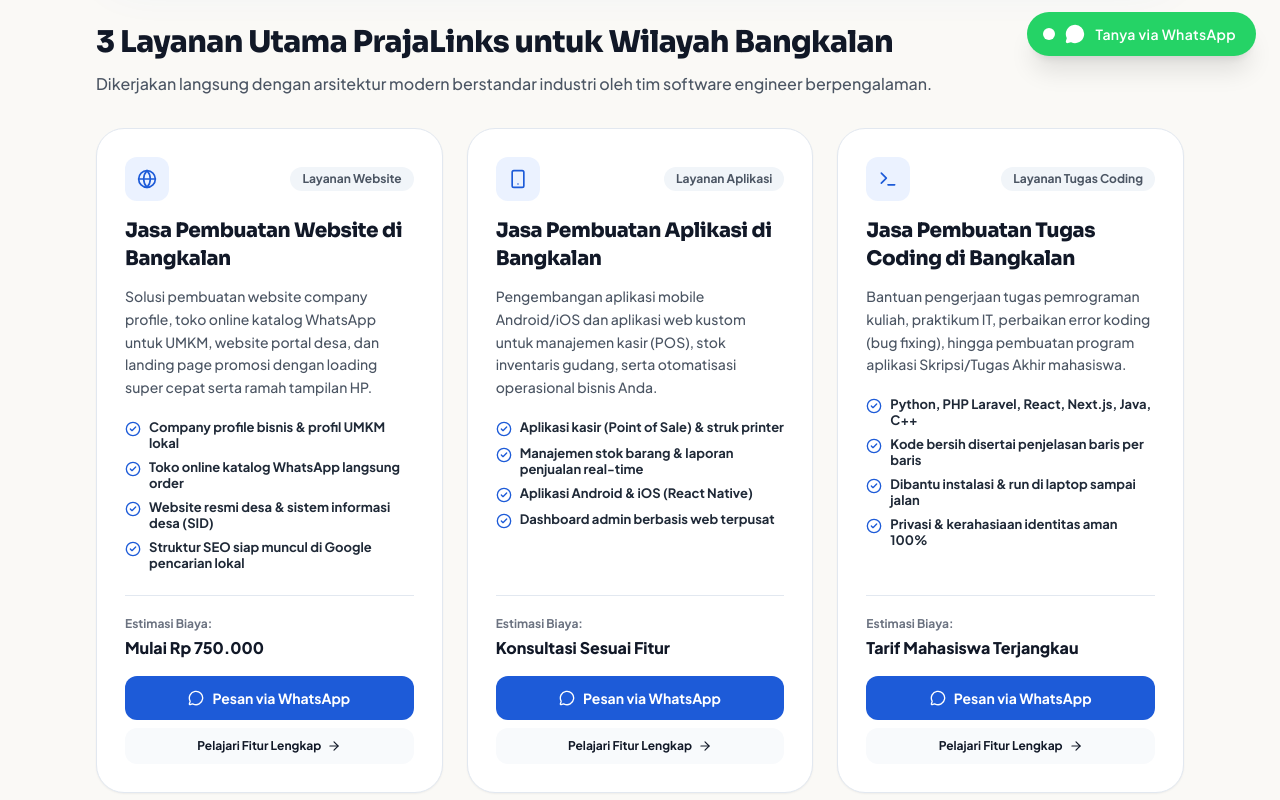
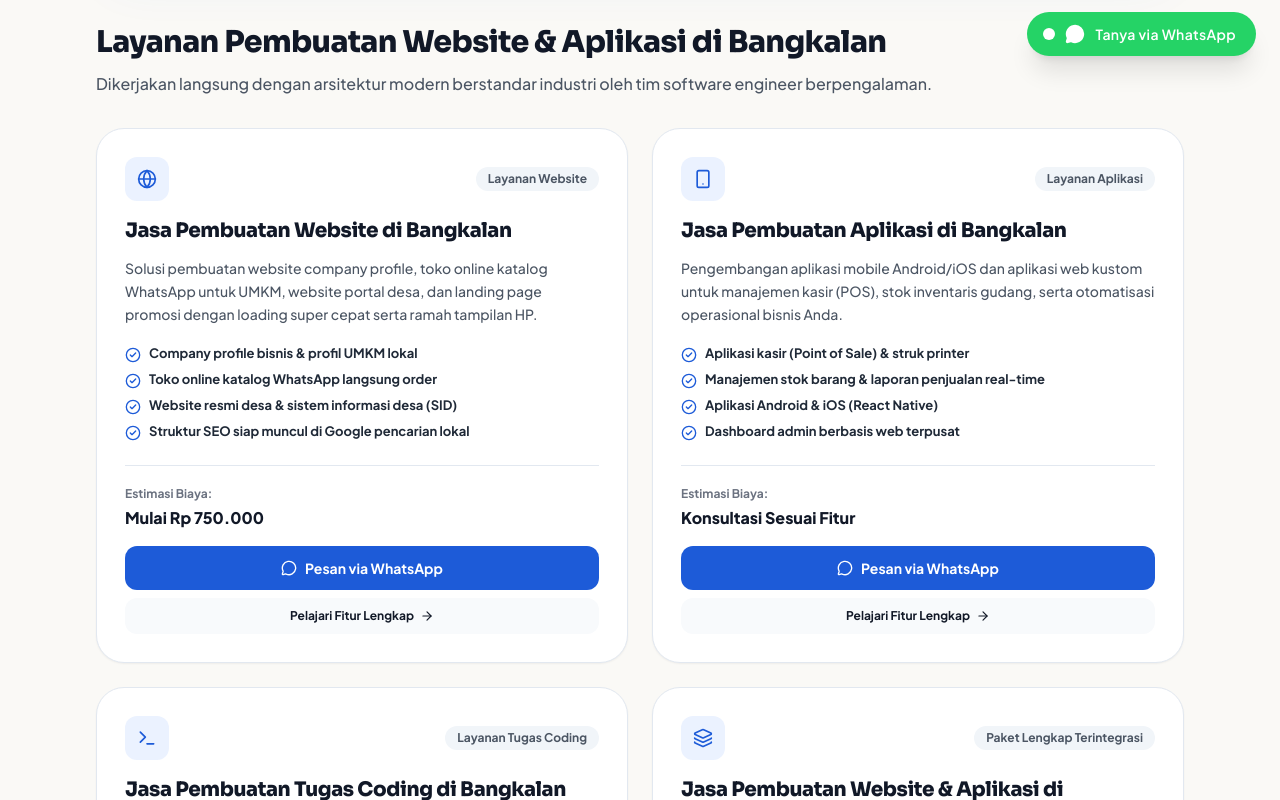
Before and after one commit to Hexheronjan/PrajaLinks, a Next.js app: page /wilayah/bangkalan in a window 1280 px wide. Shown: the part 720-1520 px from the top of the page. Built offline with nearby package versions, Linux system fonts and the light colour scheme.

Commit message:
feat(seo): add DIY regions and expand 4 core pillars per region for exact search matching

```diff
--- a/src/app/wilayah/[slug]/page.tsx
+++ b/src/app/wilayah/[slug]/page.tsx
@@ -13,6 +13,7 @@
   ShieldCheck,
   Clock,
   Sparkles,
+  Layers,
 } from "lucide-react";
 import { siteData, getWhatsAppLink } from "@/data/site";
 import { jatimCities, type JatimCity } from "@/data/jatimCities";
@@ -41,8 +42,9 @@
     };
   }
 
+  const province = city.province || "Jawa Timur";
   const title = `Jasa Pembuatan Website, Aplikasi & Tugas Coding di ${city.name} | PrajaLinks`;
-  const description = `PrajaLinks melayani Jasa Pembuatan Website, Jasa Pembuatan Aplikasi Android/iOS/Web, dan Jasa Pembuatan Tugas Coding online untuk UMKM, bisnis, dan mahasiswa di ${city.name}, Jawa Timur. Cepat, bergaransi & harga terjangkau.`;
+  const description = `PrajaLinks melayani Jasa Pembuatan Website, Jasa Pembuatan Aplikasi Android/iOS/Web, dan Jasa Pembuatan Tugas Coding online untuk UMKM, bisnis, dan mahasiswa di ${city.name}, ${province}. Cepat, bergaransi & harga terjangkau.`;
   const canonicalUrl = `https://www.prajalinks.my.id/wilayah/${city.slug}`;
 
   return {
@@ -50,15 +52,16 @@
     description,
     keywords: [
       `jasa pembuatan website ${city.name.toLowerCase()}`,
-      `jasa pembuatan website di ${city.name.toLowerCase()}`,
       `jasa pembuatan aplikasi ${city.name.toLowerCase()}`,
-      `jasa aplikasi android ${city.name.toLowerCase()}`,
       `jasa pembuatan tugas coding ${city.name.toLowerCase()}`,
-      `jasa tugas coding mahasiswa ${city.name.toLowerCase()}`,
+      `jasa pembuatan website & aplikasi ${city.name.toLowerCase()}`,
+      `jasa pembuatan website dan aplikasi ${city.name.toLowerCase()}`,
+      `jasa website ${city.name.toLowerCase()}`,
+      `jasa aplikasi ${city.name.toLowerCase()}`,
+      `jasa tugas coding ${city.name.toLowerCase()}`,
       `jasa skripsi informatika ${city.name.toLowerCase()}`,
       `web developer ${city.name.toLowerCase()}`,
       `software house ${city.name.toLowerCase()}`,
-      `jasa website desa ${city.name.toLowerCase()}`,
       "prajalinks",
     ],
     alternates: {
@@ -95,6 +98,8 @@
     notFound();
   }
 
+  const province = city.province || "Jawa Timur";
+
   const localJsonLd = {
     "@context": "https://schema.org",
     "@graph": [
@@ -102,7 +107,7 @@
         "@type": "ProfessionalService",
         "@id": `https://www.prajalinks.my.id/wilayah/${city.slug}#service`,
         name: `PrajaLinks - Jasa Website, Aplikasi & Tugas Coding ${city.name}`,
-        description: `Layanan rekayasa software pembuatan website, aplikasi Android/iOS, dan tugas coding untuk wilayah ${city.name}, Jawa Timur.`,
+        description: `Layanan rekayasa software pembuatan website, aplikasi Android/iOS, dan tugas coding untuk wilayah ${city.name}, ${province}.`,
         url: `https://www.prajalinks.my.id/wilayah/${city.slug}`,
         telephone: `+${siteData.brand.waNumber}`,
         areaServed: {
@@ -112,10 +117,48 @@
         address: {
           "@type": "PostalAddress",
           addressLocality: city.name,
-          addressRegion: "Jawa Timur",
+          addressRegion: province,
           addressCountry: "ID",
         },
         priceRange: "Rp 750.000 - Rp 5.000.000+",
+        hasOfferCatalog: {
+          "@type": "OfferCatalog",
+          name: `Layanan PrajaLinks di ${city.name}`,
+          itemListElement: [
+            {
+              "@type": "Offer",
+              itemOffered: {
+                "@type": "Service",
+                name: `Jasa Pembuatan Website ${city.name}`,
+                description: `Jasa pembuatan website company profile, toko online WhatsApp, dan website bisnis di ${city.name}.`,
+              },
+            },
+            {
+              "@type": "Offer",
+              itemOffered: {
+                "@type": "Service",
+                name: `Jasa Pembuatan Aplikasi ${city.name}`,
+                description: `Jasa pembuatan aplikasi Android, iOS, dan aplikasi kasir POS di ${city.name}.`,
+              },
+            },
+            {
+              "@type": "Offer",
+              itemOffered: {
+                "@type": "Service",
+                name: `Jasa Pembuatan Tugas Coding ${city.name}`,
+                description: `Jasa pengerjaan tugas coding kuliah, Python, Laravel, React, dan skripsi IT di ${city.name}.`,
+              },
+            },
+            {
+              "@type": "Offer",
+              itemOffered: {
+                "@type": "Service",
+                name: `Jasa Pembuatan Website & Aplikasi ${city.name}`,
+                description: `Paket lengkap integrasi website dan aplikasi mobile/web kustom untuk bisnis di ${city.name}.`,
+              },
+            },
+          ],
+        },
       },
       {
         "@type": "BreadcrumbList",
@@ -186,6 +229,22 @@
       ctaSlug: "/layanan/jasa-pembuatan-tugas-coding",
       waText: `Halo PrajaLinks, saya ingin tanya Jasa Pembuatan Tugas Coding untuk mahasiswa di ${city.name}.`,
     },
+    {
+      id: "web-app",
+      icon: Layers,
+      badge: "Paket Lengkap Terintegrasi",
+      title: `Jasa Pembuatan Website & Aplikasi di ${city.name}`,
+      desc: `Solusi digital terintegrasi menggabungkan website profil bisnis dan sistem aplikasi kasir/stok operasional dengan database terpusat yang tersinkronisasi 100%.`,
+      features: [
+        "Website company profile + aplikasi sistem operasional",
+        "Database cloud terpusat & real-time",
+        "Manajemen admin dari web dan smartphone",
+        "Garansi perawatan sistem & pelatihan staf",
+      ],
+      price: "Paket Bundling Terjangkau",
+      ctaSlug: "/layanan/jasa-pembuatan-aplikasi",
+      waText: `Halo PrajaLinks, saya tertarik dengan paket Jasa Pembuatan Website & Aplikasi untuk wilayah ${city.name}.`,
+    },
   ];
 
   return (
@@ -218,7 +277,7 @@
         <div className="relative rounded-[32px] bg-white dark:bg-[#111C33] border border-[#E2E8F0] dark:border-white/10 p-6 sm:p-10 lg:p-12 shadow-[0_20px_50px_-15px_rgba(29,91,216,0.08)] overflow-hidden mb-12">
           <div className="inline-flex items-center gap-2 px-3.5 py-1.5 rounded-full bg-[#EBF2FF] dark:bg-[#1D5BD8]/20 text-[#1D5BD8] dark:text-[#60A5FA] text-xs sm:text-sm font-bold mb-5">
             <MapPin className="w-4 h-4 text-[#C88A23]" />
-            <span>Layanan Digital Area {city.name}, Jawa Timur</span>
+            <span>Layanan Digital Area {city.name}, {province}</span>
           </div>
 
           <h1 className="font-heading text-2xl sm:text-4xl lg:text-[40px] font-extrabold text-[#111827] dark:text-white leading-[1.25] tracking-tight mb-5">
@@ -285,16 +344,16 @@
           </div>
         </div>
 
-        {/* 3 Core Services in this City */}
+        {/* 4 Core Services in this City */}
         <section className="mb-14">
           <h2 className="font-heading text-xl sm:text-3xl font-extrabold text-[#111827] dark:text-white mb-3">
-            3 Layanan Utama PrajaLinks untuk Wilayah {city.name}
+            Layanan Pembuatan Website & Aplikasi di {city.name}
           </h2>
           <p className="text-sm sm:text-base text-[#4B5563] dark:text-slate-300 font-medium mb-8">
             Dikerjakan langsung dengan arsitektur modern berstandar industri oleh tim software engineer berpengalaman.
           </p>
 
-          <div className="grid grid-cols-1 lg:grid-cols-3 gap-6">
+          <div className="grid grid-cols-1 md:grid-cols-2 gap-6">
             {servicesPillars.map((srv) => {
               const Icon = srv.icon;
               return (
--- a/src/data/jatimCities.ts
+++ b/src/data/jatimCities.ts
@@ -2,38 +2,47 @@
   slug: string;
   name: string;
   capital?: string;
+  province?: string;
 }
 
 export const jatimCities: JatimCity[] = [
-  { slug: "bangkalan", name: "Bangkalan", capital: "Bangkalan" },
-  { slug: "banyuwangi", name: "Banyuwangi", capital: "Banyuwangi" },
-  { slug: "blitar", name: "Blitar", capital: "Kanigoro / Blitar" },
-  { slug: "bojonegoro", name: "Bojonegoro", capital: "Bojonegoro" },
-  { slug: "bondowoso", name: "Bondowoso", capital: "Bondowoso" },
-  { slug: "gresik", name: "Gresik", capital: "Gresik" },
-  { slug: "jember", name: "Jember", capital: "Jember" },
-  { slug: "jombang", name: "Jombang", capital: "Jombang" },
-  { slug: "kediri", name: "Kediri", capital: "Kediri / Ngasem" },
-  { slug: "lamongan", name: "Lamongan", capital: "Lamongan" },
-  { slug: "lumajang", name: "Lumajang", capital: "Lumajang" },
-  { slug: "madiun", name: "Madiun", capital: "Madiun / Caruban" },
-  { slug: "magetan", name: "Magetan", capital: "Magetan" },
-  { slug: "malang", name: "Malang", capital: "Malang / Kepanjen" },
-  { slug: "mojokerto", name: "Mojokerto", capital: "Mojokerto / Mojosari" },
-  { slug: "nganjuk", name: "Nganjuk", capital: "Nganjuk" },
-  { slug: "ngawi", name: "Ngawi", capital: "Ngawi" },
-  { slug: "pacitan", name: "Pacitan", capital: "Pacitan" },
-  { slug: "pamekasan", name: "Pamekasan", capital: "Pamekasan" },
-  { slug: "pasuruan", name: "Pasuruan", capital: "Pasuruan / Bangil" },
-  { slug: "ponorogo", name: "Ponorogo", capital: "Ponorogo" },
-  { slug: "probolinggo", name: "Probolinggo", capital: "Probolinggo / Kraksaan" },
-  { slug: "sampang", name: "Sampang", capital: "Sampang" },
-  { slug: "sidoarjo", name: "Sidoarjo", capital: "Sidoarjo" },
-  { slug: "situbondo", name: "Situbondo", capital: "Situbondo" },
-  { slug: "sumenep", name: "Sumenep", capital: "Sumenep" },
-  { slug: "trenggalek", name: "Trenggalek", capital: "Trenggalek" },
-  { slug: "tuban", name: "Tuban", capital: "Tuban" },
-  { slug: "tulungagung", name: "Tulungagung", capital: "Tulungagung" },
-  { slug: "batu", name: "Batu", capital: "Batu" },
-  { slug: "surabaya", name: "Surabaya", capital: "Surabaya" },
+  // Jawa Timur (31 Wilayah Utama)
+  { slug: "bangkalan", name: "Bangkalan", capital: "Bangkalan", province: "Jawa Timur" },
+  { slug: "banyuwangi", name: "Banyuwangi", capital: "Banyuwangi", province: "Jawa Timur" },
+  { slug: "blitar", name: "Blitar", capital: "Kanigoro / Blitar", province: "Jawa Timur" },
+  { slug: "bojonegoro", name: "Bojonegoro", capital: "Bojonegoro", province: "Jawa Timur" },
+  { slug: "bondowoso", name: "Bondowoso", capital: "Bondowoso", province: "Jawa Timur" },
+  { slug: "gresik", name: "Gresik", capital: "Gresik", province: "Jawa Timur" },
+  { slug: "jember", name: "Jember", capital: "Jember", province: "Jawa Timur" },
+  { slug: "jombang", name: "Jombang", capital: "Jombang", province: "Jawa Timur" },
+  { slug: "kediri", name: "Kediri", capital: "Kediri / Ngasem", province: "Jawa Timur" },
+  { slug: "lamongan", name: "Lamongan", capital: "Lamongan", province: "Jawa Timur" },
+  { slug: "lumajang", name: "Lumajang", capital: "Lumajang", province: "Jawa Timur" },
+  { slug: "madiun", name: "Madiun", capital: "Madiun / Caruban", province: "Jawa Timur" },
+  { slug: "magetan", name: "Magetan", capital: "Magetan", province: "Jawa Timur" },
+  { slug: "malang", name: "Malang", capital: "Malang / Kepanjen", province: "Jawa Timur" },
+  { slug: "mojokerto", name: "Mojokerto", capital: "Mojokerto / Mojosari", province: "Jawa Timur" },
+  { slug: "nganjuk", name: "Nganjuk", capital: "Nganjuk", province: "Jawa Timur" },
+  { slug: "ngawi", name: "Ngawi", capital: "Ngawi", province: "Jawa Timur" },
+  { slug: "pacitan", name: "Pacitan", capital: "Pacitan", province: "Jawa Timur" },
+  { slug: "pamekasan", name: "Pamekasan", capital: "Pamekasan", province: "Jawa Timur" },
+  { slug: "pasuruan", name: "Pasuruan", capital: "Pasuruan / Bangil", province: "Jawa Timur" },
+  { slug: "ponorogo", name: "Ponorogo", capital: "Ponorogo", province: "Jawa Timur" },
+  { slug: "probolinggo", name: "Probolinggo", capital: "Probolinggo / Kraksaan", province: "Jawa Timur" },
+  { slug: "sampang", name: "Sampang", capital: "Sampang", province: "Jawa Timur" },
+  { slug: "sidoarjo", name: "Sidoarjo", capital: "Sidoarjo", province: "Jawa Timur" },
+  { slug: "situbondo", name: "Situbondo", capital: "Situbondo", province: "Jawa Timur" },
+  { slug: "sumenep", name: "Sumenep", capital: "Sumenep", province: "Jawa Timur" },
+  { slug: "trenggalek", name: "Trenggalek", capital: "Trenggalek", province: "Jawa Timur" },
+  { slug: "tuban", name: "Tuban", capital: "Tuban", province: "Jawa Timur" },
+  { slug: "tulungagung", name: "Tulungagung", capital: "Tulungagung", province: "Jawa Timur" },
+  { slug: "batu", name: "Batu", capital: "Batu", province: "Jawa Timur" },
+  { slug: "surabaya", name: "Surabaya", capital: "Surabaya", province: "Jawa Timur" },
+
+  // DI Yogyakarta (5 Wilayah)
+  { slug: "bantul", name: "Bantul", capital: "Bantul", province: "DI Yogyakarta" },
+  { slug: "gunungkidul", name: "Gunungkidul", capital: "Wonosari", province: "DI Yogyakarta" },
+  { slug: "kulon-progo", name: "Kulon Progo", capital: "Wates", province: "DI Yogyakarta" },
+  { slug: "sleman", name: "Sleman", capital: "Sleman", province: "DI Yogyakarta" },
+  { slug: "yogyakarta", name: "Yogyakarta", capital: "Yogyakarta", province: "DI Yogyakarta" },
 ];
```
